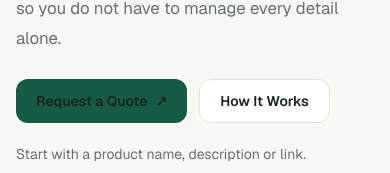
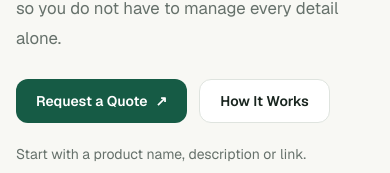
Before and after one commit to remy-shingiro/ship-it-for-me, a Next.js app: page / in a window 390 px wide. Shown: the part 473-646 px from the top of the page. Built offline with nearby package versions, Linux system fonts and the light colour scheme; no server answers.

Commit message:
fix: responsive layouts

```diff
--- a/src/app/globals.css
+++ b/src/app/globals.css
@@ -61,6 +61,8 @@ a { color: inherit; text-decoration: none; }
 button, input, select, textarea { font: inherit; }
 ::selection { background: var(--primary-soft); color: var(--foreground); }
 .site-container { width: min(calc(100% - 2rem), var(--container-width)); margin-inline: auto; }
+.button-primary { background-color: var(--primary); color: var(--on-primary); }
+.button-primary:hover { background-color: var(--primary-hover); }
 .section-space { padding-block: var(--space-section); }
 .display-title { max-width: 13ch; font-size: clamp(2.45rem, 5vw, 4.25rem); font-weight: 600; letter-spacing: -.055em; line-height: 1.04; }
 .section-title { max-width: 20ch; font-size: clamp(1.95rem, 3.2vw, 2.9rem); font-weight: 600; letter-spacing: -.045em; line-height: 1.1; }
@@ -81,12 +83,13 @@ button, input, select, textarea { font: inherit; }
 .mobile-nav-panel { position: absolute; top: calc(100% + .75rem); right: 0; display: none; width: min(22rem, calc(100vw - 2rem)); gap: .25rem; border: 1px solid var(--border); border-radius: var(--radius-card-value); background: var(--surface); padding: .75rem; box-shadow: var(--shadow-card-value); }
 .mobile-nav-panel--open { display: grid; }
 .mobile-nav-link { display: flex; min-height: 2.875rem; align-items: center; border-radius: var(--radius-control-value); padding-inline: .9rem; color: var(--foreground); font-size: .95rem; }
-.mobile-nav-link:hover { background: var(--surface-muted); color: var(--primary); }
+.mobile-nav-link:hover, .mobile-nav-link[aria-current="page"] { background: var(--surface-muted); color: var(--primary); }
 .mobile-nav-link:focus-visible { outline: 2px solid var(--primary); outline-offset: 2px; }
 
 .hero-section { padding-block: clamp(3.5rem, 7vw, 6.5rem); }
-.hero-grid { display: grid; align-items: center; gap: clamp(2.5rem, 5vw, 4.5rem); }
-.hero-copy { display: grid; justify-items: start; gap: 1.35rem; }
+.hero-grid { display: grid; grid-template-columns: minmax(0, 1fr); align-items: center; gap: clamp(2.5rem, 5vw, 4.5rem); }
+.hero-copy { display: grid; width: 100%; min-width: 0; justify-items: start; gap: 1.35rem; }
+.hero-copy > .eyebrow, .hero-copy > .display-title, .hero-copy > .body-copy, .hero-copy > .hero-actions, .hero-copy > p { width: 100%; }
 .hero-copy .body-copy { margin: 0; }
 .hero-actions, .final-cta-actions { display: flex; flex-wrap: wrap; align-items: center; gap: .75rem; padding-top: .25rem; }
 .sourcing-visual { position: relative; isolation: isolate; min-height: 23rem; overflow: hidden; border: 1px solid var(--border); border-radius: var(--radius-panel-value); background: var(--surface); box-shadow: var(--shadow-soft-value); }
--- a/src/components/ui/button.tsx
+++ b/src/components/ui/button.tsx
@@ -3,7 +3,7 @@ import type { ButtonHTMLAttributes } from "react";
 export type ButtonVariant = "primary" | "secondary" | "ghost" | "inverse" | "on-dark";
 
 const variants: Record<ButtonVariant, string> = {
-  primary: "bg-primary text-on-primary hover:bg-primary-hover",
+  primary: "button-primary",
   secondary: "border border-border bg-surface text-foreground hover:bg-surface-muted",
   ghost: "text-foreground hover:bg-surface-muted",
   inverse: "bg-surface text-primary hover:bg-primary-soft",
```
